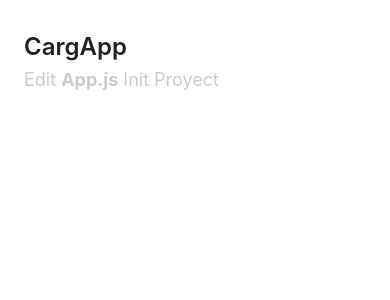
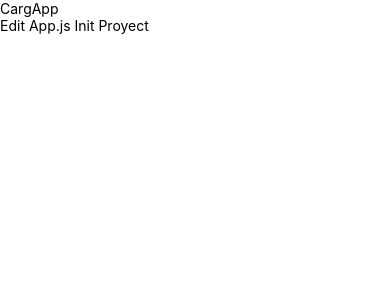
Before and after one commit to ccgomezn/cargapp_app, a React Native app: screen / in a window 390 px wide. Shown: the top 300 px of the page. Built offline with nearby package versions, Linux system fonts and the light colour scheme.

Commit message:
feat:eslint configuratios
installation commitizen and eslint

```diff
--- a/App.js
+++ b/App.js
@@ -4,10 +4,9 @@
  *
  */
 
-import React, {Fragment} from 'react';
+import React, { Fragment } from 'react';
 import {
   SafeAreaView,
-  StyleSheet,
   ScrollView,
   View,
   Text,
@@ -15,19 +14,29 @@ import {
 } from 'react-native';
 
 
-const App = () => {
+class App extends React.Component {
+  constructor(props) {
+    super(props);
+    this.state = {};
+  }
+
+  render() {
     return (
       <Fragment>
         <StatusBar barStyle="dark-content" />
         <SafeAreaView>
           <ScrollView
             contentInsetAdjustmentBehavior="automatic"
-          style={styles.scrollView}>
-          <View style={styles.body}>
-            <View style={styles.sectionContainer}>
-              <Text style={styles.sectionTitle}>CargApp</Text>
-              <Text style={styles.sectionDescription}>
-                Edit <Text style={styles.highlight}>App.js</Text> Init Proyect
+          >
+            <View>
+              <View>
+                <Text>CargApp</Text>
+                <Text>
+                      Edit
+                  {' '}
+                  <Text>App.js</Text>
+                  {' '}
+                      Init Proyect
                 </Text>
               </View>
 
@@ -36,33 +45,7 @@ const App = () => {
         </SafeAreaView>
       </Fragment>
     );
-};
-
-const styles = StyleSheet.create({
-  scrollView: {
-    backgroundColor: '#FFF',
-  },
-  body: {
-    backgroundColor: '#fff',
-  },
-  sectionContainer: {
-    marginTop: 32,
-    paddingHorizontal: 24,
-  },
-  sectionTitle: {
-    fontSize: 24,
-    fontWeight: '600',
-    color: '#222',
-  },
-  sectionDescription: {
-    marginTop: 8,
-    fontSize: 18,
-    fontWeight: '400',
-    color: '#ccc',
-  },
-  highlight: {
-    fontWeight: '700',
-  },
-});
+  }
+}
 
 export default App;
--- a/index.js
+++ b/index.js
@@ -2,8 +2,8 @@
  * @format
  */
 
-import {AppRegistry} from 'react-native';
+import { AppRegistry } from 'react-native';
 import App from './App';
-import {name as appName} from './app.json';
+import { name as appName } from './app.json';
 
 AppRegistry.registerComponent(appName, () => App);
```
Also changed, not shown: package.json (+19 -3 lines), .eslintrc.js, 2 other files (tests, documents, lock files or other folders). Lines whose indentation alone changed are shown as unchanged.
